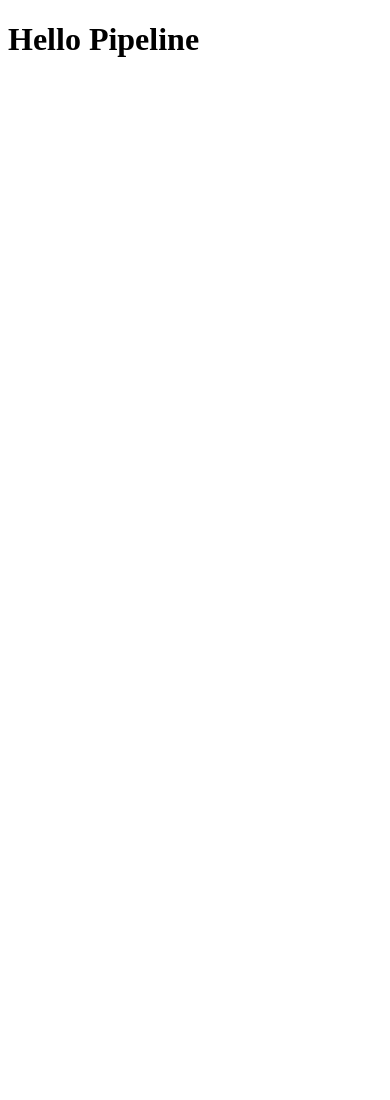
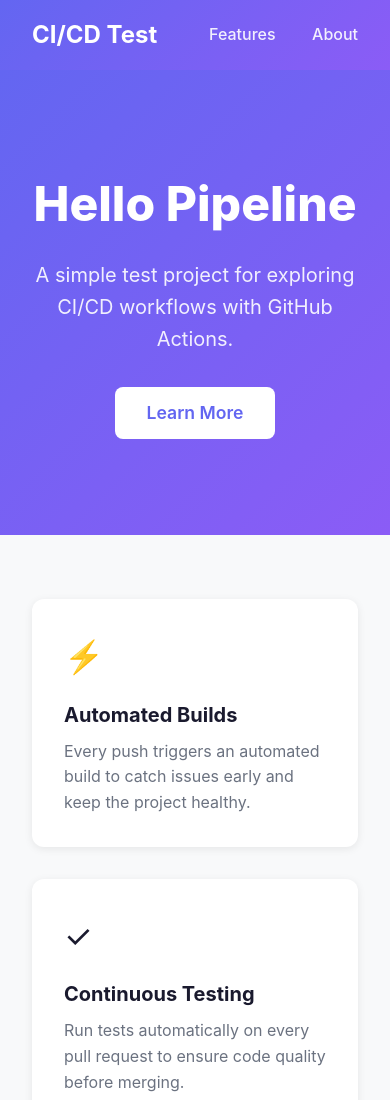
Before and after one commit to andreaswillemse/ci-cd-test, a website: page src/index.html in a window 390 px wide. Shown: the top 1100 px of the page. Before the commit the page ends 844 px from the top, so only its background shows below. Drawn offline with Linux system fonts and the light colour scheme.

Commit message:
Add styled landing page with hero, features, and footer
Replaces the minimal placeholder HTML with a full landing page
featuring a purple gradient hero section, responsive feature cards,
and a clean footer.

Co-Authored-By: Claude Opus 4.6 <noreply@anthropic.com>

```diff
--- a/src/index.html
+++ b/src/index.html
@@ -1 +1,166 @@
-<!DOCTYPE html><html><head><title>CI/CD Test</title></head><body><h1>Hello Pipeline</h1></body></html>
+<!DOCTYPE html>
+<html lang="en">
+<head>
+  <meta charset="UTF-8">
+  <meta name="viewport" content="width=device-width, initial-scale=1.0">
+  <title>CI/CD Test</title>
+  <style>
+    * {
+      margin: 0;
+      padding: 0;
+      box-sizing: border-box;
+    }
+
+    body {
+      font-family: -apple-system, BlinkMacSystemFont, 'Segoe UI', Roboto, Oxygen, sans-serif;
+      color: #1a1a2e;
+      background: #f8f9fa;
+      line-height: 1.6;
+    }
+
+    header {
+      background: linear-gradient(135deg, #6366f1, #8b5cf6);
+      color: white;
+      padding: 1rem 2rem;
+      display: flex;
+      justify-content: space-between;
+      align-items: center;
+    }
+
+    header .logo {
+      font-size: 1.5rem;
+      font-weight: 700;
+    }
+
+    header nav a {
+      color: white;
+      text-decoration: none;
+      margin-left: 2rem;
+      font-weight: 500;
+      opacity: 0.9;
+      transition: opacity 0.2s;
+    }
+
+    header nav a:hover {
+      opacity: 1;
+    }
+
+    .hero {
+      background: linear-gradient(135deg, #6366f1, #8b5cf6);
+      color: white;
+      text-align: center;
+      padding: 6rem 2rem;
+    }
+
+    .hero h1 {
+      font-size: 3rem;
+      font-weight: 800;
+      margin-bottom: 1rem;
+    }
+
+    .hero p {
+      font-size: 1.25rem;
+      opacity: 0.9;
+      max-width: 600px;
+      margin: 0 auto 2rem;
+    }
+
+    .hero .cta {
+      display: inline-block;
+      background: white;
+      color: #6366f1;
+      padding: 0.75rem 2rem;
+      border-radius: 8px;
+      text-decoration: none;
+      font-weight: 600;
+      font-size: 1.1rem;
+      transition: transform 0.2s, box-shadow 0.2s;
+    }
+
+    .hero .cta:hover {
+      transform: translateY(-2px);
+      box-shadow: 0 4px 12px rgba(0, 0, 0, 0.15);
+    }
+
+    .features {
+      display: grid;
+      grid-template-columns: repeat(auto-fit, minmax(280px, 1fr));
+      gap: 2rem;
+      max-width: 1000px;
+      margin: 0 auto;
+      padding: 4rem 2rem;
+    }
+
+    .feature-card {
+      background: white;
+      border-radius: 12px;
+      padding: 2rem;
+      box-shadow: 0 2px 8px rgba(0, 0, 0, 0.08);
+      transition: transform 0.2s, box-shadow 0.2s;
+    }
+
+    .feature-card:hover {
+      transform: translateY(-4px);
+      box-shadow: 0 8px 24px rgba(0, 0, 0, 0.12);
+    }
+
+    .feature-card .icon {
+      font-size: 2rem;
+      margin-bottom: 1rem;
+    }
+
+    .feature-card h3 {
+      font-size: 1.25rem;
+      margin-bottom: 0.5rem;
+    }
+
+    .feature-card p {
+      color: #6b7280;
+    }
+
+    footer {
+      text-align: center;
+      padding: 2rem;
+      color: #6b7280;
+      border-top: 1px solid #e5e7eb;
+    }
+  </style>
+</head>
+<body>
+  <header>
+    <div class="logo">CI/CD Test</div>
+    <nav>
+      <a href="#features">Features</a>
+      <a href="#about">About</a>
+    </nav>
+  </header>
+
+  <section class="hero">
+    <h1>Hello Pipeline</h1>
+    <p>A simple test project for exploring CI/CD workflows with GitHub Actions.</p>
+    <a href="#features" class="cta">Learn More</a>
+  </section>
+
+  <section id="features" class="features">
+    <div class="feature-card">
+      <div class="icon">&#9889;</div>
+      <h3>Automated Builds</h3>
+      <p>Every push triggers an automated build to catch issues early and keep the project healthy.</p>
+    </div>
+    <div class="feature-card">
+      <div class="icon">&#10003;</div>
+      <h3>Continuous Testing</h3>
+      <p>Run tests automatically on every pull request to ensure code quality before merging.</p>
+    </div>
+    <div class="feature-card">
+      <div class="icon">&#128640;</div>
+      <h3>Fast Deployments</h3>
+      <p>Ship changes quickly and confidently with a streamlined deployment pipeline.</p>
+    </div>
+  </section>
+
+  <footer id="about">
+    <p>&copy; 2026 CI/CD Test Project</p>
+  </footer>
+</body>
+</html>
```
